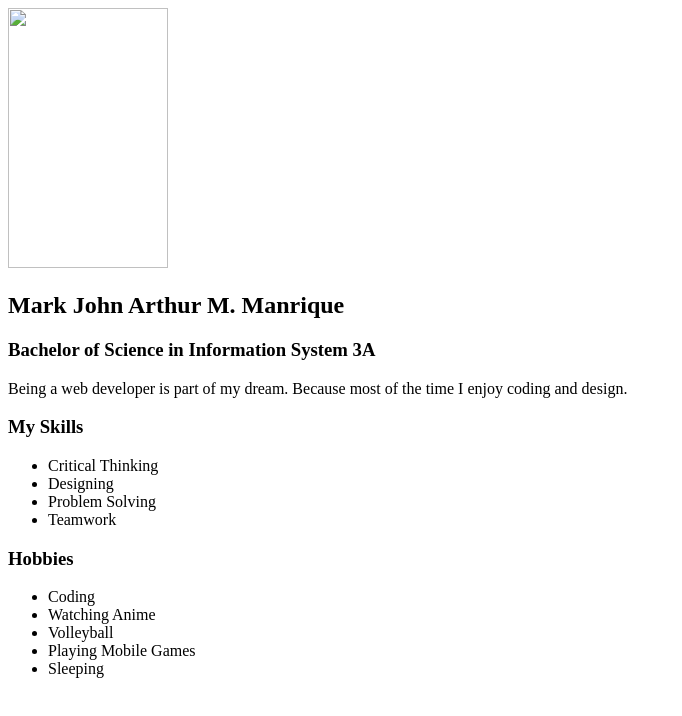
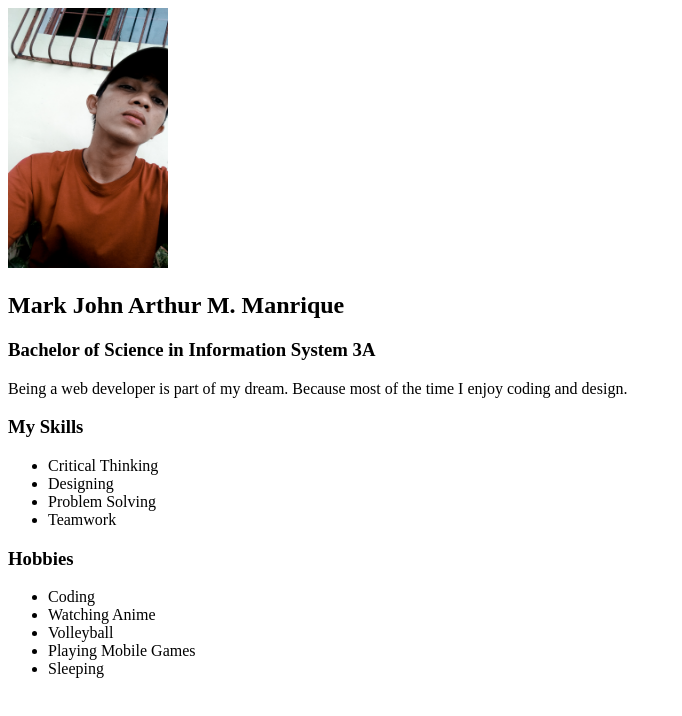
Before and after one commit to markmanrique/portfolio, a plain HTML site: page index.html in a window 1280 px wide. Shown: the whole page, without its empty margins (0-682 px from the left). Drawn offline with Linux system fonts and the light colour scheme.

Commit message:
Update index.html

```diff
--- a/index.html
+++ b/index.html
@@ -6,7 +6,7 @@
         <title>About Me</title>
     </head>
     <body>
-        <img src="DCIM/Screenshots/Mark.png" style="width:160px;height:260px">
+        <img src="Mark.png" style="width:160px;height:260px">
         <h2>
             Mark John Arthur M. Manrique
         </h2>
```
